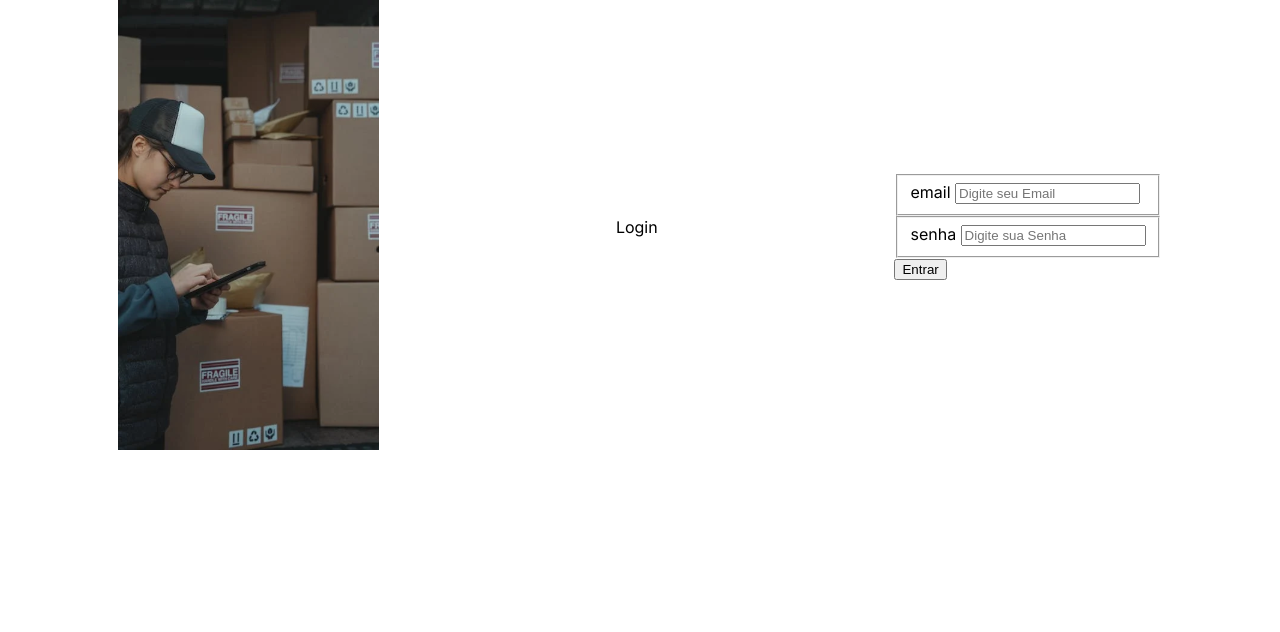
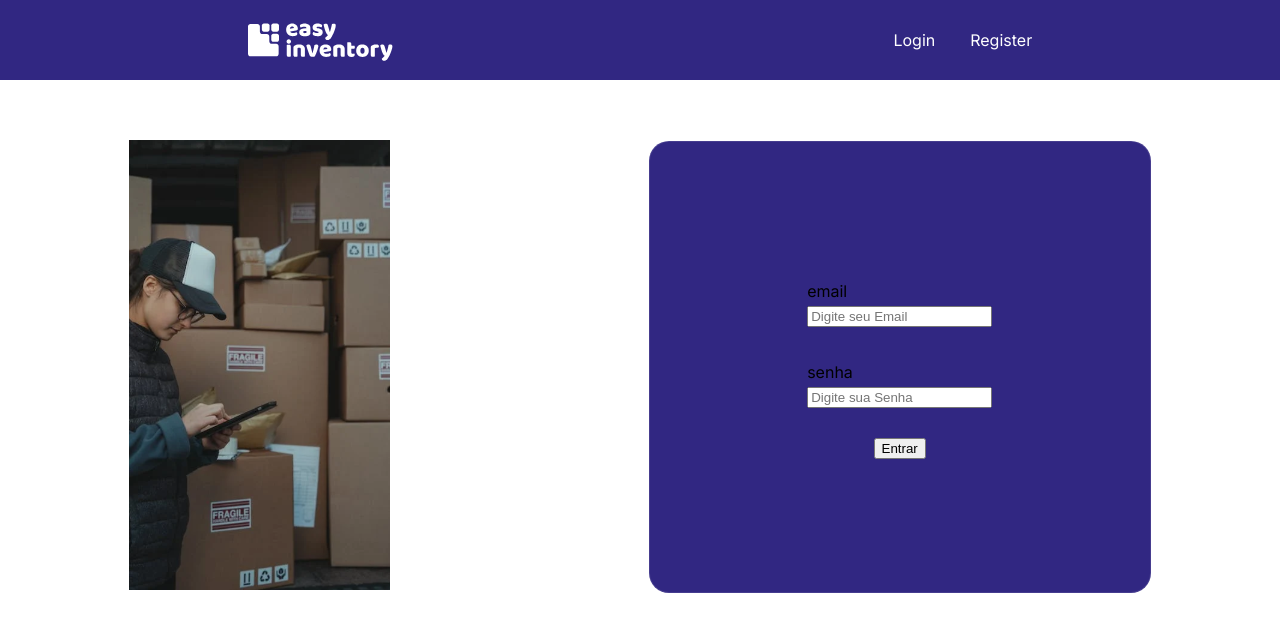
Before and after one commit to luccaseabracruz/easy_inventory, a React (Vite) app: page / in a window 1280 px wide. Shown: the top 632 px of the page. Built offline with nearby package versions, Linux system fonts and the light colour scheme.

Commit message:
formualrios e header

```diff
--- /dev/null
+++ b/src/Header/Header.tsx
@@ -0,0 +1,20 @@
+import React from 'react'
+import { Link } from 'react-router-dom'
+import logo from '../assets/logo.svg'
+import { Loginpage } from '../Pages/LoginPage/Loginpage'
+import { StyledHeader } from './style'
+
+
+function Header() {
+  return (
+    <StyledHeader>
+        <img src={logo} alt="" />
+        <div className='link__container'>
+            <Link to={'/'}>Login</Link>
+            <Link to={'/register'}>Register</Link>
+        </div>
+    </StyledHeader>
+  )
+}
+
+export default Header
--- /dev/null
+++ b/src/Header/style.ts
@@ -0,0 +1,24 @@
+import styled from "styled-components";
+
+export const StyledHeader = styled.header`
+  background-color: #312782;
+  width: 100vw;
+  height: 80px;
+
+  display: flex;
+  justify-content: space-around;
+  align-items: center;
+
+  img {
+    width: 150px;
+  }
+
+  .link__container {
+    display: flex;
+    gap: 35px;
+  }
+  a {
+    text-decoration: none;
+    color: white;
+  }
+`;
--- a/src/Pages/LoginPage/Loginpage.tsx
+++ b/src/Pages/LoginPage/Loginpage.tsx
@@ -5,19 +5,20 @@ import { UserContext } from "../../provides/UserContext";
 import { useContext } from "react";
 import { InputForm } from "../../components/InputForm/InputForm";
 import { FormLogin } from "../../components/Form/FormLogin";
+import Header from "../../Header/Header";
 
 export const Loginpage = () => {
   const { userLogin } = useContext(UserContext);
 
   return (
-    <StyledSection>
-      <div>
-        <img src={img} alt="" />
-      </div>
-
-        <p>Login</p>
+    <>
+      <Header />
+      <StyledSection>
+        <div>
+          <img src={img} alt="" />
+        </div>
         <FormLogin />
-
-    </StyledSection>
+      </StyledSection>
+    </>
   );
 };
--- a/src/Pages/LoginPage/style.ts
+++ b/src/Pages/LoginPage/style.ts
@@ -4,6 +4,7 @@ export const StyledSection = styled.section`
   display: flex;
   align-items: center;
   justify-content: space-around;
+  padding-top: 60px;
 
   img {
     height: 450px;
@@ -17,9 +18,17 @@ export const StykedForm = styled.form`
   display: flex;
   flex-direction: column;
   align-items: center;
-  justify-content: space-around;
+  justify-content: center;
+  gap: 20px;
 
   background: #312782;
   border: 1px solid rgba(255, 255, 255, 0.1);
   border-radius: 20px;
+
+  fieldset{
+    border: none;
+    display: flex;
+    flex-direction: column;
+    gap: 5px;
+  }
 `;
--- a/src/Pages/RegisterPage/RegisterPage.tsx
+++ b/src/Pages/RegisterPage/RegisterPage.tsx
@@ -1,16 +1,14 @@
 import React from "react";
+import { FormRegister } from "../../components/Form/FormRegister";
+import { InputForm } from "../../components/InputForm/InputForm";
 import { Inputs } from "../../components/Inputs/Inputs";
-import { FormRegister } from "./style";
+import Header from "../../Header/Header";
 
 export const RegisterPage = () => {
   return (
-    <FormRegister>
-      <p>Register</p>
-      <Inputs />
-      <Inputs />
-      <Inputs />
-      <Inputs />
-      <button>Cadastrar</button>
-    </FormRegister>
+    <>
+      <Header />
+      <FormRegister />
+    </>
   );
 };
--- a/src/Pages/RegisterPage/style.ts
+++ b/src/Pages/RegisterPage/style.ts
@@ -1,9 +1,9 @@
 import styled from "styled-components";
 
-export const FormRegister = styled.form`
-  width: 500px;
-  height: 600px;
-  margin: auto;
+export const StyleFormRegister = styled.form`
+  width: 400px;
+  height: 70vh;
+  margin: 50px auto;
   display: flex;
   flex-direction: column;
   gap: 5px;
@@ -13,4 +13,11 @@ export const FormRegister = styled.form`
   background: #312782;
   border: 1px solid rgba(255, 255, 255, 0.1);
   border-radius: 20px;
+
+  fieldset{
+    border: none;
+    display: flex;
+    flex-direction: column;
+    gap: 5px;
+  }
 `;
--- a/src/components/Form/FormLogin.tsx
+++ b/src/components/Form/FormLogin.tsx
@@ -1,6 +1,7 @@
 import React, { useContext } from "react";
 import { SubmitHandler, useForm } from "react-hook-form";
-import { ILoginValues } from "../../provides/@types";
+import { StykedForm } from "../../Pages/LoginPage/style";
+import { ILoginValues } from "../../provides/TypesUser";
 import { UserContext } from "../../provides/UserContext";
 import { InputForm } from "../InputForm/InputForm";
 
@@ -18,7 +19,7 @@ export const FormLogin = () => {
   };
 
   return (
-    <form onSubmit={handleSubmit(submit)}>
+    <StykedForm onSubmit={handleSubmit(submit)}>
       <InputForm
         label="email"
         placeholder="Digite seu Email"
@@ -34,6 +35,6 @@ export const FormLogin = () => {
         error={errors.password}
       />
       <button>Entrar</button>
-    </form>
+    </StykedForm>
   );
 };
--- /dev/null
+++ b/src/components/Form/FormRegister.tsx
@@ -0,0 +1,54 @@
+import React, { useContext } from "react";
+import { SubmitHandler, useForm } from "react-hook-form";
+import { StyleFormRegister } from "../../Pages/RegisterPage/style";
+import { IRegisterFormValues } from "../../provides/TypesUser";
+import { UserContext } from "../../provides/UserContext";
+import { InputForm } from "../InputForm/InputForm";
+
+export const FormRegister = () => {
+  const {
+    register,
+    handleSubmit,
+    formState: { errors },
+  } = useForm<IRegisterFormValues>();
+
+  const { userRegister } = useContext(UserContext);
+
+  const submit: SubmitHandler<IRegisterFormValues> = (formData) => {
+    userRegister(formData);
+  };
+
+  return (
+    <StyleFormRegister onSubmit={handleSubmit(submit)}>
+      <InputForm
+        label="name"
+        placeholder="Digite seu Nome"
+        type="text"
+        register={register("name")}
+        error={errors.name}
+      />
+      <InputForm
+        label="email"
+        placeholder="Digite seu Email"
+        type="email"
+        register={register("email")}
+        error={errors.email}
+      />
+      <InputForm
+        label="senha"
+        placeholder="Digite sua Senha"
+        type="password"
+        register={register("password")}
+        error={errors.password}
+      />
+      <InputForm
+        label="Confirme a Senha"
+        placeholder="Confirme Sua Senha"
+        type="password"
+        register={register("password")}
+        error={errors.password}
+      />
+      <button>Cadastrar</button>
+    </StyleFormRegister>
+  );
+};
```
Also changed, not shown: src/assets/logo.png (added), src/assets/logo.svg (added).
